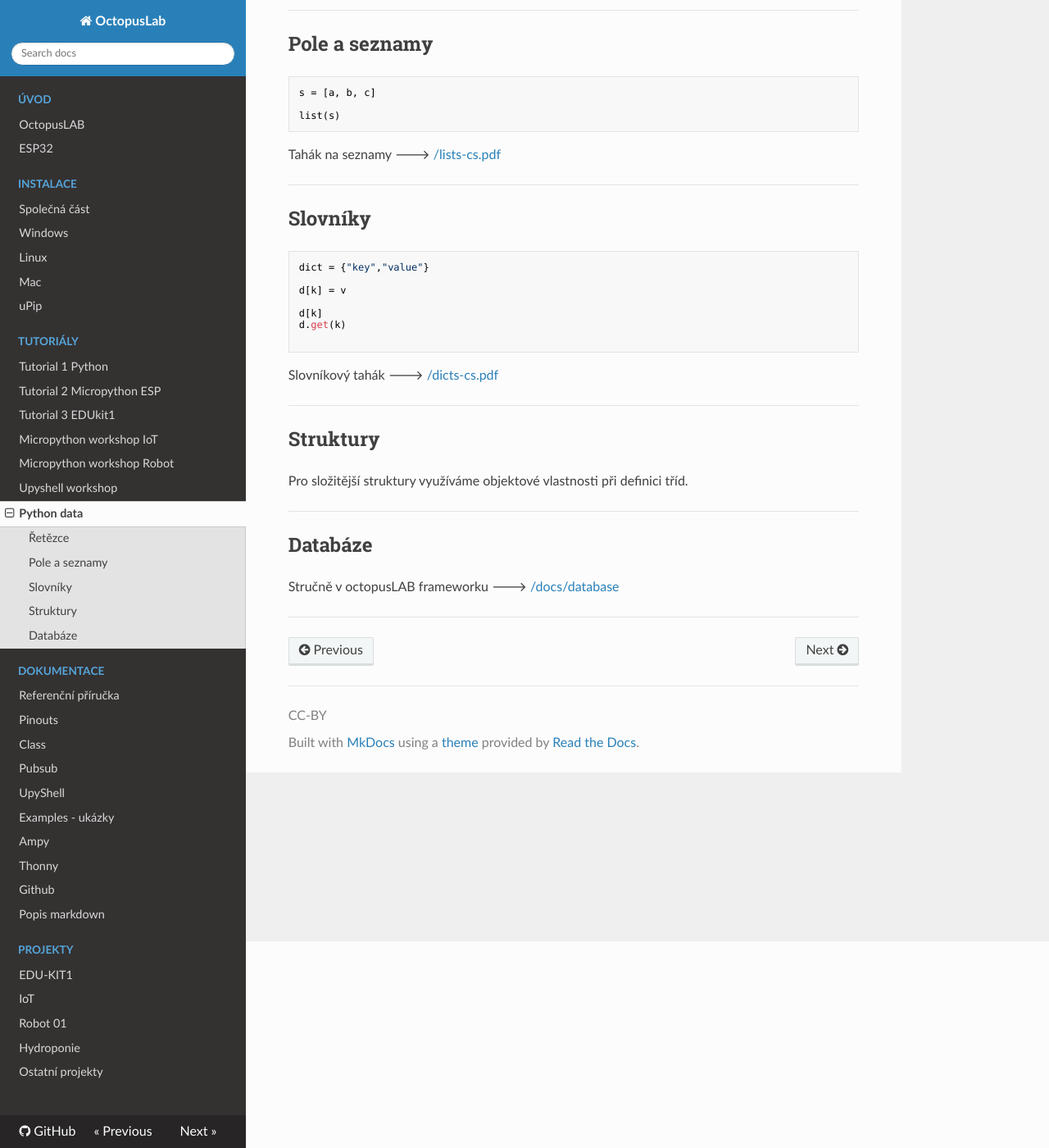
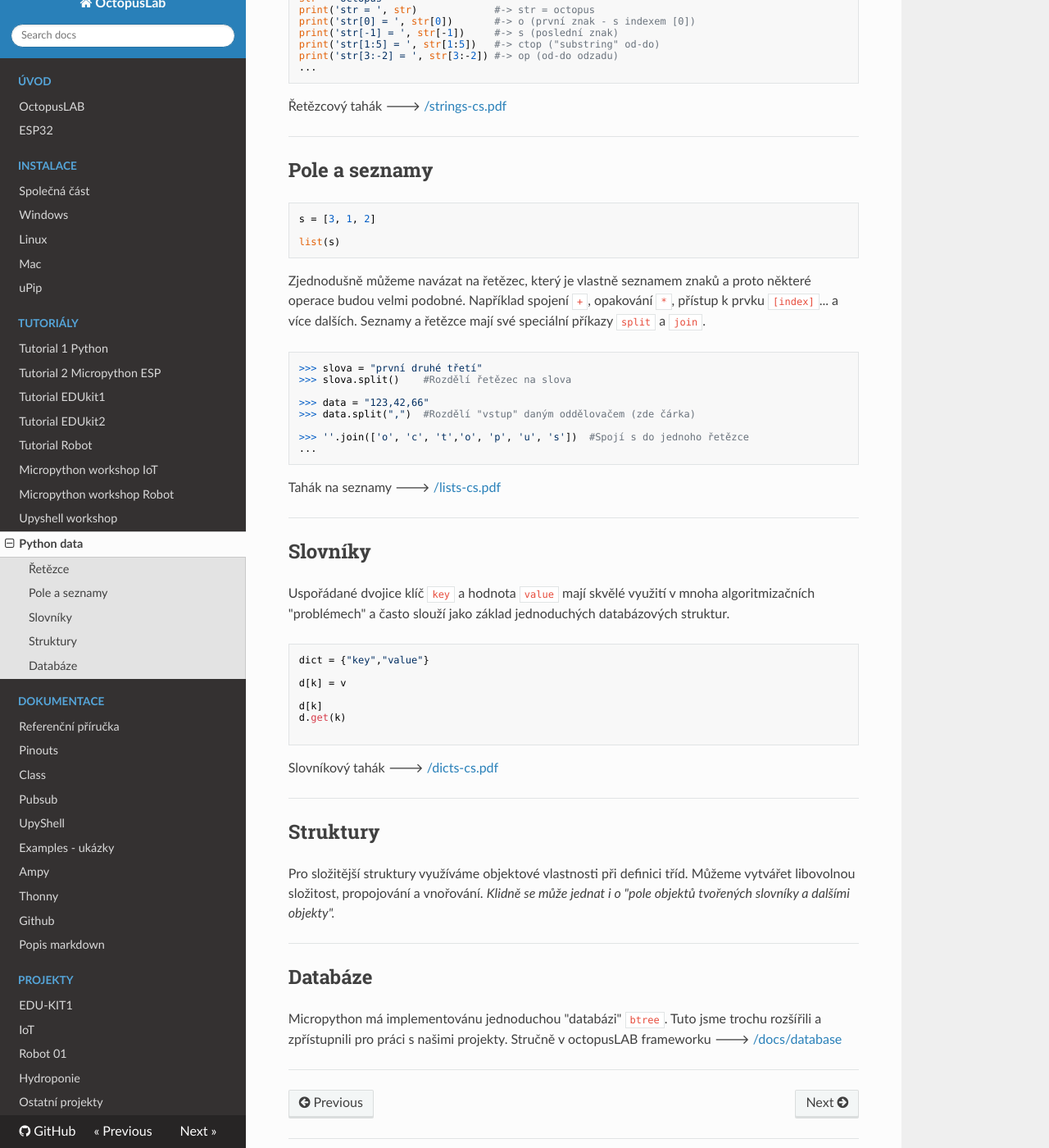
Before and after one commit to octopuslab-cz/docs_octopuslab_cz, an MkDocs documentation site: the page built from docs/ws-python-data.md, in a window 1280 px wide and 1400 px high, scrolled down 252 px. Shown: the whole window at 82% size. Built offline with MkDocs 1.6.1, drawn with Linux system fonts in a browser that asks for light colours; nearby versions of some CDN libraries; some of the changed text lies outside the part shown.

Commit message:
added new tutorials

````diff
--- a/docs/ws-python-data.md
+++ b/docs/ws-python-data.md
@@ -1,23 +1,56 @@
 # ![logo](img/logo_small.png) Workshop Python DATA
 
 ## Řetězce
+
+```python
+#Accessing string characters in Python
+str = 'octopus'
+print('str = ', str)             #-> str = octopus
+print('str[0] = ', str[0])       #-> o (první znak - s indexem [0])
+print('str[-1] = ', str[-1])     #-> s (poslední znak)
+print('str[1:5] = ', str[1:5])   #-> ctop ("substring" od-do)
+print('str[3:-2] = ', str[3:-2]) #-> op (od-do odzadu)
+...
+```
+
 
 Řetězcový tahák 🡒 [/strings-cs.pdf](https://pyvec.github.io/cheatsheets/strings/strings-cs.pdf)
 
 ---
 
 ## Pole a seznamy
-```
-s = [a, b, c]
+
+
+```python
+s = [3, 1, 2]
 
 list(s)
 ```
+
+Zjednodušně můžeme navázat na řetězec, který je vlastně seznamem znaků a proto některé operace budou velmi podobné. Například spojení `+`,
+opakování `*`, přístup k prvku `[index]`... a více dalších. Seznamy a řetězce mají své speciální příkazy `split` a `join`.
+
+```python
+>>> slova = "první druhé třetí"
+>>> slova.split()    #Rozdělí řetězec na slova
+
+>>> data = "123,42,66"
+>>> data.split(",")  #Rozdělí "vstup" daným oddělovačem (zde čárka)
+
+>>> ''.join(['o', 'c', 't','o', 'p', 'u', 's'])  #Spojí s do jednoho řetězce
+...
+```
+
 
 Tahák na seznamy 🡒 [/lists-cs.pdf](https://pyvec.github.io/cheatsheets/lists/lists-cs.pdf)
 
 ---
 
 ## Slovníky
+
+Uspořádané dvojice klíč `key` a hodnota `value` mají skvělé využití v mnoha algoritmizačních "problémech"
+a často slouží jako základ jednoduchých databázových struktur.
+
 ```
 dict = {"key","value"}
 
@@ -34,12 +67,15 @@ Slovníkový tahák  🡒 [/dicts-cs.pdf](https://pyvec.github.io/cheatsheets/di
 
 ## Struktury
 
-Pro složitější struktury využíváme objektové vlastnosti při definici tříd.
+Pro složitější struktury využíváme objektové vlastnosti při definici tříd. Můžeme vytvářet libovolnou složitost, propojování a vnořování.
+*Klidně se může jednat i o "pole objektů tvořených slovníky a dalšími objekty".*
 
 ---
 
 ## Databáze
 
+Micropython má implementovánu jednoduchou "databázi" `btree`.
+Tuto jsme trochu rozšířili a zpřístupnili pro práci s našimi projekty.
 Stručně v octopusLAB frameworku 🡒 [/docs/database](/basicdoc/#database)
 
 ---
--- a/mkdocs.yml
+++ b/mkdocs.yml
@@ -21,7 +21,9 @@ nav:
   - 'Tutoriály':
       - 'Tutorial 1 Python ': tutorial1-python.md
       - 'Tutorial 2 Micropython ESP': tutorial2-micropython-esp.md
-      - 'Tutorial 3 EDUkit1': tutorial3-edukit1.md
+      - 'Tutorial EDUkit1': tutorial-edukit1.md
+      - 'Tutorial EDUkit2': tutorial-edukit2.md
+      - 'Tutorial Robot': tutorial-robot.md
       - 'Micropython workshop IoT': ws-iot.md
       - 'Micropython workshop Robot': ws-robot.md
       - 'Upyshell workshop ': ws-upyshell.md
````
Also changed, not shown: docs/tutorial-edukit1.md (renamed from docs/tutorial3-edukit1.md, +1 -1 lines), docs/tutorial-edukit2.md (added, +3 -0 lines), docs/tutorial-robot.md (added, +4 -0 lines), docs/tutorial1-python.md (+14 -2 lines), docs/tutorial2-micropython-esp.md (+10 -5 lines).
